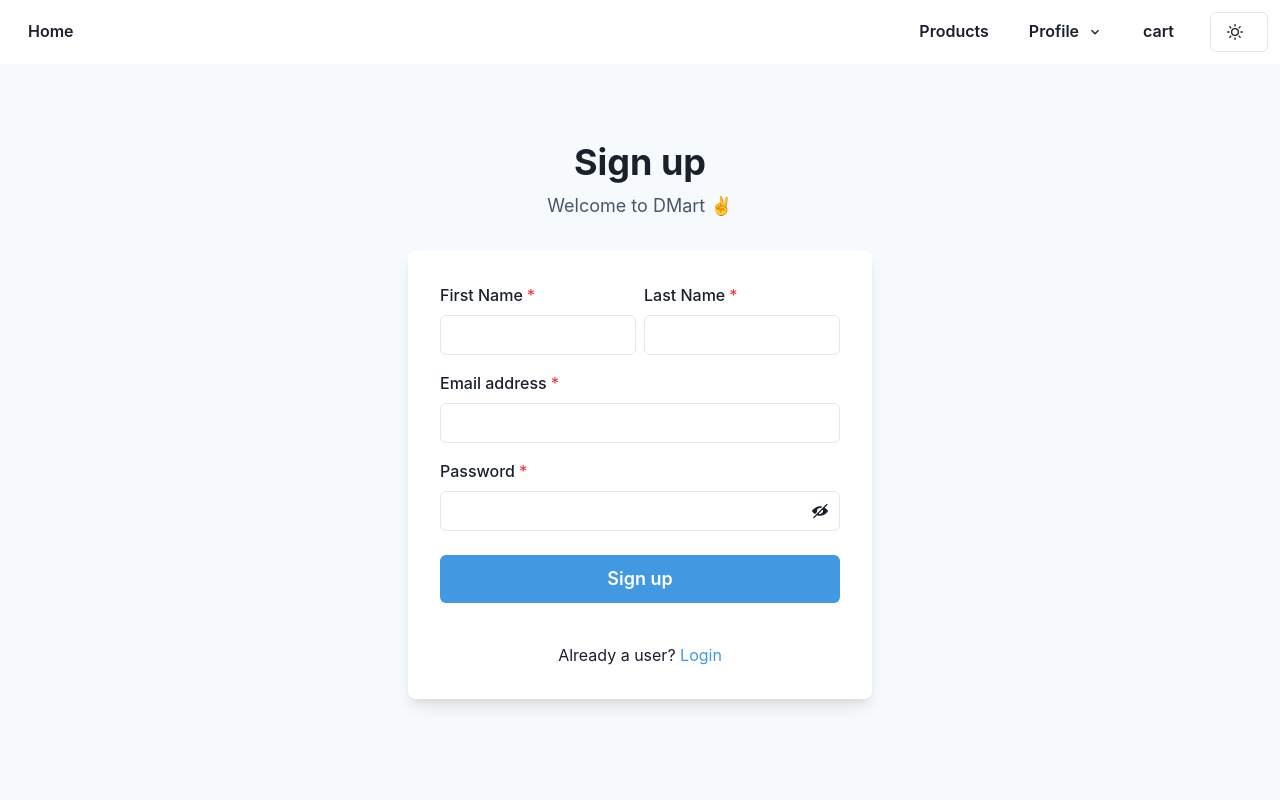
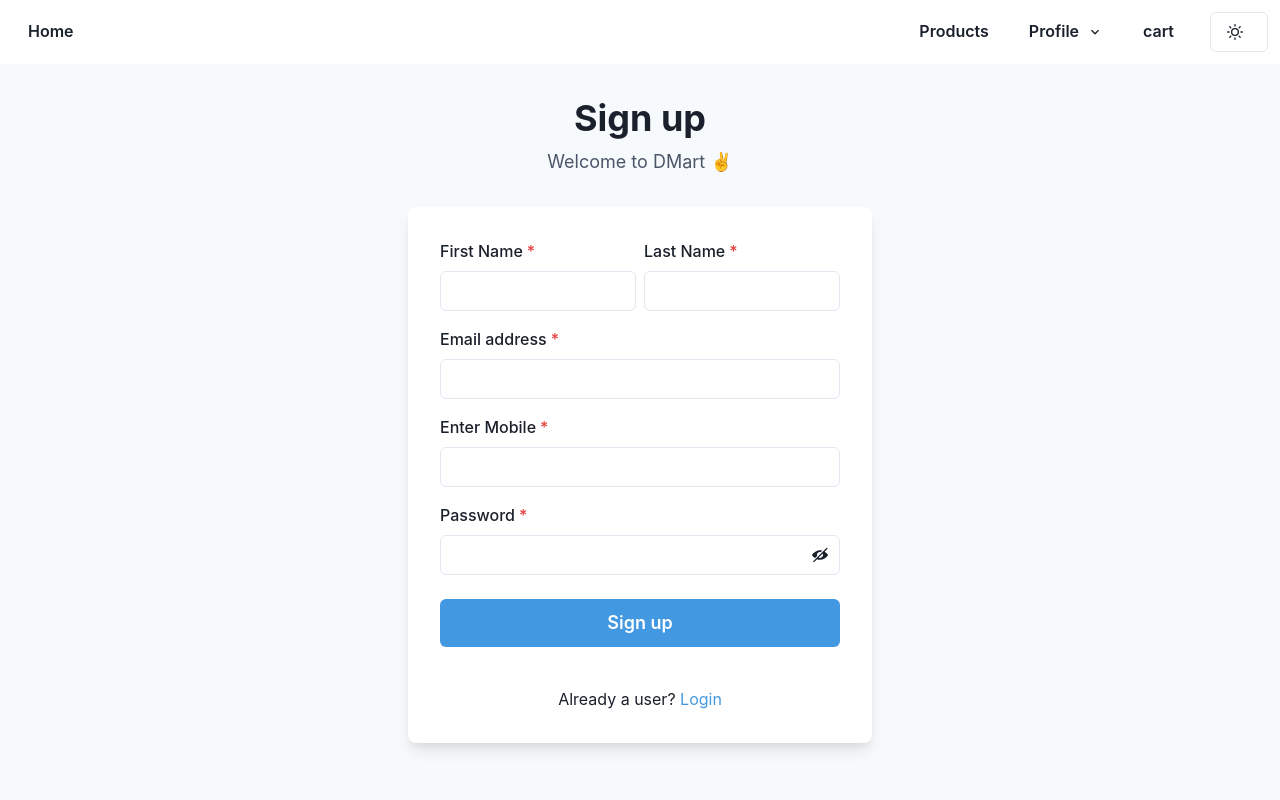
Before and after one commit to alicehack2020/self_ecommerce_frontend, a React (Create React App) app: page /register in a window 1280 px wide. Shown: the top 800 px of the page. Built offline with nearby package versions, Linux system fonts and the light colour scheme; no server answers.

Commit message:
components reused

```diff
--- a/src/auth/Login.jsx
+++ b/src/auth/Login.jsx
@@ -85,13 +85,13 @@ export default function Login() {
               <Input type="password" value={userInfo.password} onChange={(e) => setUserInfo({ ...userInfo, password: e.target.value })}/>
             </FormControl>
             <Stack spacing={10}>
-              <Stack
+              {/* <Stack
                 direction={{ base: 'column', sm: 'row' }}
                 align={'start'}
                 justify={'space-between'}>
                 <Checkbox>Remember me</Checkbox>
                 <Link color={'blue.400'}>Forgot password?</Link>
-              </Stack>
+              </Stack> */}
               <Button
                 onClick={loginUser}
                 bg={'blue.400'}
--- a/src/auth/Register.jsx
+++ b/src/auth/Register.jsx
@@ -20,49 +20,80 @@ import {
 import { useNavigate } from 'react-router-dom';
 import axios from 'axios';
 import { backend_url } from '../constants/Constants';
-
+import { errorsMessage, successMessage } from '../helpers/helper';
+import MyInput from '../components/MyInput';
 export default function Register() {
   const [showPassword, setShowPassword] = useState(false);
+
    const navigate=useNavigate()
       const [userInfo, setUserInfo] = useState({
         fname:'',
         lname:'',
+        mobile:'',
         email:'',
         password:''
       })
-    const toast = useToast()
-    const registerUser =async () => {
-      await axios.post(`${backend_url}/auth/register`, {
-        email: userInfo.email,
-        password: userInfo.password,
-        fname: userInfo.fname,
-        lname: userInfo.lname
-      }).then((res) => {
-        console.log(res.data)
-        let status='success'
-      if (res.data.status === 'failed')
-      {
-        status="error"
+
+  const handleFormData = (e) => {
+    let { name, value } = e.target;
+    setUserInfo((prev) => ({
+      ...prev,
+      [name]: value,
+    }));
   }
 
-      toast({
-        title:res.data.message,
-        // description: "We've created your account for you.",
-        status: status,
-        duration: 3000,
-        isClosable: true,
-      })
+
+  const registerUser = async () => {
+
+      await axios.post(`${backend_url}/auth/register`, {
+        userInfo
+      }).then((res) => {
+        if (res.data.status === 'failed') {
+          errorsMessage(res.data.message)
+        }
+        else {
+          successMessage(res.data.message)
+          setUserInfo({
+          fname: '',
+          lname:'',
+          mobile:'',
+          email:'',
+          password:''})
+        }
+
+
       }).catch((error) => {
-        console.log(error)
-        toast({
-          title:error.data.message,
-          // description: "We've created your account for you.",
-          status: 'error',
-          duration: 3000,
-          isClosable: true,
-        })
+        errorsMessage(error?.data?.message)
       })
     }
+    const validateEmail = (email) => {
+      const re = /^[^\s@]+@[^\s@]+\.[^\s@]+$/;
+      return re.test(String(email).toLowerCase());
+    }
+    const handleSubmit = (event) => {
+      event.preventDefault();
+      for (const field in userInfo) {
+        if (typeof userInfo[field] === "string" && userInfo[field].trim() === "") {
+          errorsMessage(`Please enter a ${field}`)
+          return;
+        }
+      }
+
+      if (!validateEmail(userInfo.email)) {
+        errorsMessage("Please enter a valid email address")
+        return;
+      }
+
+      if (!userInfo.mobile || (userInfo.mobile.length < 0 || userInfo.mobile.length > 10))
+      {
+        errorsMessage("Please enter valid mobile number")
+        return;
+      }
+
+
+      registerUser();
+
+    };
 
     useEffect(() => {
       window.scrollTo(0, 0)
@@ -91,27 +122,48 @@ import { backend_url } from '../constants/Constants';
             p={8}>
             <Stack spacing={4}>
               <HStack>
-                <Box>
-                  <FormControl id="firstName" isRequired>
-                    <FormLabel>First Name</FormLabel>
-                        <Input required type="text" value={userInfo.fname} onChange={(e) => setUserInfo({ ...userInfo, fname: e.target.value })}/>
-                  </FormControl>
-                </Box>
-                <Box>
-                  <FormControl id="lastName" isRequired>
-                    <FormLabel>Last Name</FormLabel>
-                    <Input  type="text" value={userInfo.lname} onChange={(e) => setUserInfo({ ...userInfo, lname: e.target.value })}/>
-                  </FormControl>
-                </Box>
+                <MyInput
+                  id={"firstName"}
+                  name={"fname"}
+                  label="First Name"
+                  type={"text"}
+                  value={userInfo.fname}
+                  onChange={handleFormData}
+                />
+                <MyInput
+                  id={"lastName"}
+                  name={"lname"}
+                  label="Last Name"
+                  type={"text"}
+                  value={userInfo.lname}
+                  onChange={handleFormData}
+                />
               </HStack>
-              <FormControl id="email" isRequired>
-                <FormLabel>Email address</FormLabel>
-                <Input required type="email" value={userInfo.email} onChange={(e) => setUserInfo({ ...userInfo, email: e.target.value })}/>
-              </FormControl>
+              <MyInput
+                id={"email"}
+                name={"email"}
+                label="Email address"
+                type={"email"}
+                value={userInfo.email}
+                onChange={handleFormData}
+              />
+              <MyInput
+                id={"mobile"}
+                name={"mobile"}
+                label="Enter Mobile"
+                type={"number"}
+                value={userInfo.mobile}
+                onChange={handleFormData}
+              />
               <FormControl id="password" isRequired>
                 <FormLabel>Password</FormLabel>
                 <InputGroup>
-                  <Input required type={showPassword ? 'text' : 'password'} value={userInfo.password} onChange={(e) => setUserInfo({ ...userInfo, password: e.target.value })}/>
+                  <Input
+                    required
+                    type={showPassword ? 'text' : 'password'}
+                    value={userInfo.password}
+                    name={"password"}
+                    onChange={handleFormData} />
                   <InputRightElement h={'full'}>
                     <Button
                       variant={'ghost'}
@@ -125,7 +177,7 @@ import { backend_url } from '../constants/Constants';
               </FormControl>
               <Stack spacing={10} pt={2}>
                 <Button
-                onClick={registerUser}
+                  onClick={handleSubmit}
                   loadingText="Submitting"
                   size="lg"
                   bg={'blue.400'}
@@ -139,7 +191,7 @@ import { backend_url } from '../constants/Constants';
               </Stack>
               <Stack pt={6}>
                 <Text align={'center'}>
-                  Already a user? <Link color={'blue.400'} onClick={()=>navigate("/login")}>Login</Link>
+                  Already a user? <Link color={'blue.400'} onClick={() => navigate("/login")}>Login</Link>
                 </Text>
               </Stack>
             </Stack>
--- /dev/null
+++ b/src/components/MyInput.jsx
@@ -0,0 +1,20 @@
+import { Box, FormControl, FormLabel, Input } from '@chakra-ui/react'
+import React from 'react'
+
+const MyInput = ({name,id,label,type,value,onChange}) => {
+  return (
+    <Box>
+        <FormControl id={id} isRequired>
+         <FormLabel>{label}</FormLabel>
+        <Input
+            required
+            type={type}
+            name={name}
+            value={value}
+            onChange={onChange} />
+        </FormControl>
+    </Box>
+  )
+}
+
+export default MyInput
```
Lines whose indentation alone changed are shown as unchanged.
